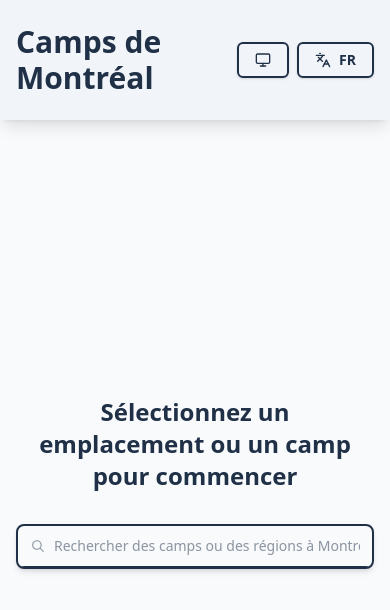
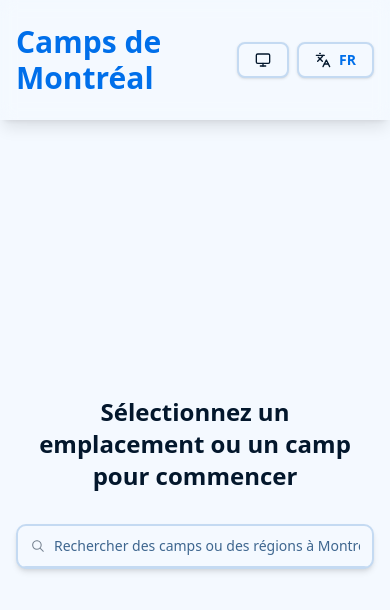
Before and after one commit to kamirov/montreal-camps, a Next.js app: page / in a window 390 px wide. Shown: the top 610 px of the page. Built offline with nearby package versions, Linux system fonts and the light colour scheme.

Commit message:
Update package.json and globals.css: add tw-animate-css dependency for enhanced animations, import it in global styles, and refactor CSS variables for improved theming and responsiveness.

```diff
--- a/package.json
+++ b/package.json
@@ -28,7 +28,8 @@
     "react": "19.1.0",
     "react-dom": "19.1.0",
     "react-leaflet": "^5.0.0",
-    "tailwind-merge": "^3.3.1"
+    "tailwind-merge": "^3.3.1",
+    "tw-animate-css": "^1.4.0"
   },
   "devDependencies": {
     "@eslint/eslintrc": "^3",
--- a/src/app/globals.css
+++ b/src/app/globals.css
@@ -1,101 +1,146 @@
 @import "tailwindcss";
+@import "tw-animate-css";
 
-@tailwind base;
-@tailwind components;
-@tailwind utilities;
+@custom-variant dark (&:is(.dark *));
+
+@theme inline {
+  --color-background: var(--background);
+  --color-foreground: var(--foreground);
+  --font-sans: var(--font-geist-sans);
+  --font-mono: var(--font-geist-mono);
+  --color-sidebar-ring: var(--sidebar-ring);
+  --color-sidebar-border: var(--sidebar-border);
+  --color-sidebar-accent-foreground: var(--sidebar-accent-foreground);
+  --color-sidebar-accent: var(--sidebar-accent);
+  --color-sidebar-primary-foreground: var(--sidebar-primary-foreground);
+  --color-sidebar-primary: var(--sidebar-primary);
+  --color-sidebar-foreground: var(--sidebar-foreground);
+  --color-sidebar: var(--sidebar);
+  --color-chart-5: var(--chart-5);
+  --color-chart-4: var(--chart-4);
+  --color-chart-3: var(--chart-3);
+  --color-chart-2: var(--chart-2);
+  --color-chart-1: var(--chart-1);
+  --color-ring: var(--ring);
+  --color-input: var(--input);
+  --color-border: var(--border);
+  --color-destructive: var(--destructive);
+  --color-accent-foreground: var(--accent-foreground);
+  --color-accent: var(--accent);
+  --color-muted-foreground: var(--muted-foreground);
+  --color-muted: var(--muted);
+  --color-secondary-foreground: var(--secondary-foreground);
+  --color-secondary: var(--secondary);
+  --color-primary-foreground: var(--primary-foreground);
+  --color-primary: var(--primary);
+  --color-popover-foreground: var(--popover-foreground);
+  --color-popover: var(--popover);
+  --color-card-foreground: var(--card-foreground);
+  --color-card: var(--card);
+  --radius-sm: calc(var(--radius) - 4px);
+  --radius-md: calc(var(--radius) - 2px);
+  --radius-lg: var(--radius);
+  --radius-xl: calc(var(--radius) + 4px);
+}
+
+:root {
+  --radius: 0.625rem;
+  --background: oklch(0.98 0.01 250);
+  --foreground: oklch(0.2 0.05 250);
+  --card: oklch(0.995 0.005 250);
+  --card-foreground: oklch(0.2 0.05 250);
+  --popover: oklch(0.995 0.005 250);
+  --popover-foreground: oklch(0.2 0.05 250);
+  --primary: oklch(0.55 0.22 250);
+  --primary-foreground: oklch(0.99 0.01 250);
+  --secondary: oklch(0.88 0.08 250);
+  --secondary-foreground: oklch(0.25 0.06 250);
+  --muted: oklch(0.93 0.03 250);
+  --muted-foreground: oklch(0.5 0.08 250);
+  --accent: oklch(0.65 0.18 220);
+  --accent-foreground: oklch(0.99 0.01 220);
+  --destructive: oklch(0.577 0.245 27.325);
+  --border: oklch(0.88 0.04 250);
+  --input: oklch(0.88 0.04 250);
+  --ring: oklch(0.55 0.2 250);
+  --chart-1: oklch(0.6 0.2 250);
+  --chart-2: oklch(0.65 0.18 220);
+  --chart-3: oklch(0.7 0.15 200);
+  --chart-4: oklch(0.55 0.22 270);
+  --chart-5: oklch(0.6 0.18 230);
+  --sidebar: oklch(0.96 0.02 250);
+  --sidebar-foreground: oklch(0.2 0.05 250);
+  --sidebar-primary: oklch(0.55 0.22 250);
+  --sidebar-primary-foreground: oklch(0.99 0.01 250);
+  --sidebar-accent: oklch(0.9 0.05 250);
+  --sidebar-accent-foreground: oklch(0.25 0.06 250);
+  --sidebar-border: oklch(0.88 0.04 250);
+  --sidebar-ring: oklch(0.55 0.2 250);
+}
+
+.dark {
+  --background: oklch(0.15 0.03 250);
+  --foreground: oklch(0.95 0.02 250);
+  --card: oklch(0.2 0.04 250);
+  --card-foreground: oklch(0.95 0.02 250);
+  --popover: oklch(0.2 0.04 250);
+  --popover-foreground: oklch(0.95 0.02 250);
+  --primary: oklch(0.65 0.22 250);
+  --primary-foreground: oklch(0.15 0.03 250);
+  --secondary: oklch(0.28 0.08 250);
+  --secondary-foreground: oklch(0.95 0.02 250);
+  --muted: oklch(0.28 0.06 250);
+  --muted-foreground: oklch(0.65 0.08 250);
+  --accent: oklch(0.7 0.18 220);
+  --accent-foreground: oklch(0.15 0.02 220);
+  --destructive: oklch(0.704 0.191 22.216);
+  --border: oklch(0.95 0.02 250 / 12%);
+  --input: oklch(0.95 0.02 250 / 18%);
+  --ring: oklch(0.6 0.15 250);
+  --chart-1: oklch(0.6 0.22 250);
+  --chart-2: oklch(0.65 0.2 220);
+  --chart-3: oklch(0.7 0.18 200);
+  --chart-4: oklch(0.58 0.24 270);
+  --chart-5: oklch(0.62 0.2 230);
+  --sidebar: oklch(0.18 0.04 250);
+  --sidebar-foreground: oklch(0.95 0.02 250);
+  --sidebar-primary: oklch(0.65 0.22 250);
+  --sidebar-primary-foreground: oklch(0.95 0.02 250);
+  --sidebar-accent: oklch(0.25 0.06 250);
+  --sidebar-accent-foreground: oklch(0.95 0.02 250);
+  --sidebar-border: oklch(0.95 0.02 250 / 12%);
+  --sidebar-ring: oklch(0.6 0.15 250);
+}
 
 @layer base {
-  :root {
-    --background: 210 30% 98%;
-    --foreground: 215 40% 20%;
-    --card: 210 25% 97%;
-    --card-foreground: 215 40% 20%;
-    --popover: 210 25% 97%;
-    --popover-foreground: 215 40% 20%;
-    --primary: 215 100% 45%;
-    --primary-foreground: 0 0% 98%;
-    --secondary: 210 30% 92%;
-    --secondary-foreground: 215 40% 20%;
-    --muted: 210 25% 94%;
-    --muted-foreground: 215 30% 35%;
-    --accent: 215 100% 45%;
-    --accent-foreground: 0 0% 98%;
-    --destructive: 0 84.2% 60.2%;
-    --destructive-foreground: 0 0% 98%;
-    --success: 142 76% 36%;
-    --success-foreground: 0 0% 98%;
-    --border: 215 25% 85%;
-    --input: 215 25% 90%;
-    --ring: 215 100% 50%;
-    --radius: 0.5rem;
-    --quebec-blue: 215 100% 50%;
-    --link-blue: 215 90% 55%;
-    --header-bg: 210 40% 96%;
-    --chart-1: 12 76% 61%;
-    --chart-2: 173 58% 39%;
-    --chart-3: 197 37% 24%;
-    --chart-4: 43 74% 66%;
-    --chart-5: 27 87% 67%;
+  * {
+    @apply border-border outline-ring/50;
   }
-
-  .dark {
-    --background: 215 30% 8%;
-    --foreground: 210 20% 95%;
-    --card: 215 25% 10%;
-    --card-foreground: 210 20% 95%;
-    --popover: 215 25% 10%;
-    --popover-foreground: 210 20% 95%;
-    --primary: 215 100% 55%;
-    --primary-foreground: 215 30% 8%;
-    --secondary: 215 25% 15%;
-    --secondary-foreground: 210 20% 95%;
-    --muted: 215 20% 18%;
-    --muted-foreground: 210 15% 70%;
-    --accent: 215 100% 55%;
-    --accent-foreground: 215 30% 8%;
-    --destructive: 0 62.8% 30.6%;
-    --destructive-foreground: 0 0% 98%;
-    --success: 142 76% 36%;
-    --success-foreground: 0 0% 98%;
-    --border: 215 20% 20%;
-    --input: 215 20% 18%;
-    --ring: 215 100% 55%;
-    --quebec-blue: 215 85% 60%;
-    --link-blue: 215 75% 65%;
-    --header-bg: 215 40% 12%;
-    --chart-1: 220 70% 50%;
-    --chart-2: 160 60% 45%;
-    --chart-3: 30 80% 55%;
-    --chart-4: 280 65% 60%;
-    --chart-5: 340 75% 55%;
+  body {
+    @apply bg-background text-foreground;
   }
 }
 
-@layer base {
-  body {
-    background-color: hsl(var(--background));
-    color: hsl(var(--foreground));
+@keyframes shake {
+  0%,
+  100% {
+    transform: translateX(0);
+  }
+  10%,
+  30%,
+  50%,
+  70%,
+  90% {
+    transform: translateX(-10px);
+  }
+  20%,
+  40%,
+  60%,
+  80% {
+    transform: translateX(10px);
   }
 }
 
-@layer utilities {
-  .bg-header {
-    background-color: hsl(var(--header-bg));
-  }
-
-  .text-quebec-blue {
-    color: hsl(var(--quebec-blue));
-  }
-
-  .text-link-blue {
-    color: hsl(var(--link-blue));
-  }
-
-  .border-quebec-blue {
-    border-color: hsl(var(--quebec-blue));
-  }
-
-  .border-link-blue {
-    border-color: hsl(var(--link-blue));
-  }
+.animate-shake {
+  animation: shake 0.5s;
 }
```
Also changed, not shown: 1 other file (tests, documents, lock files or other folders).
